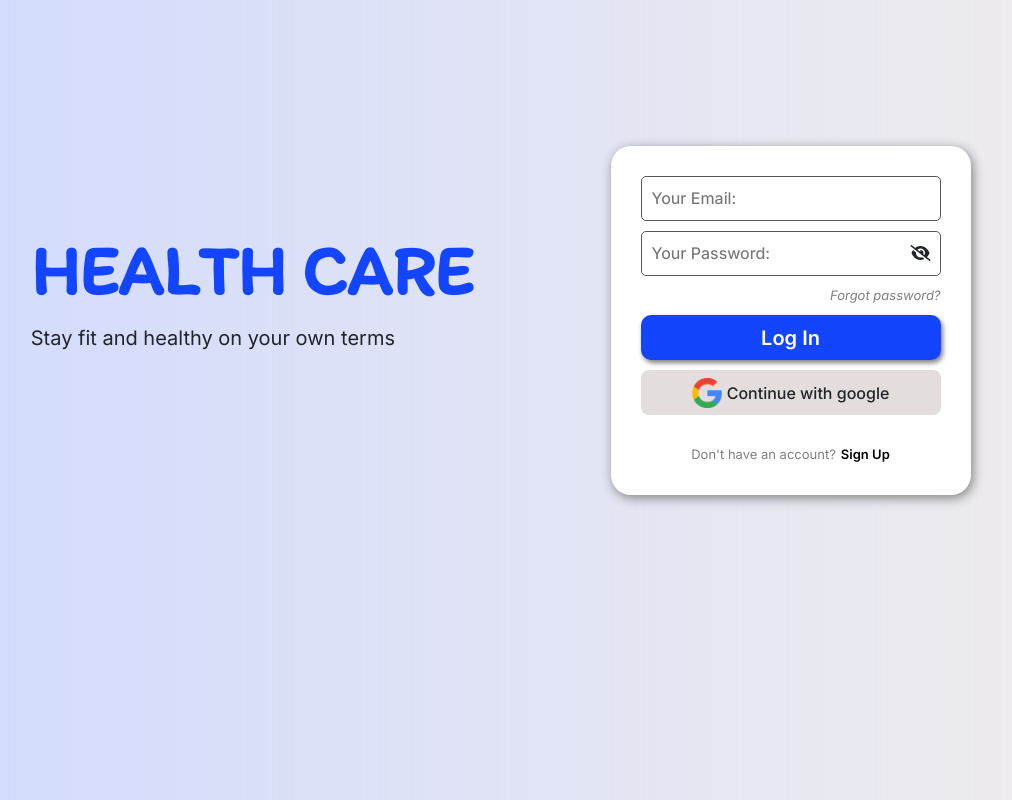
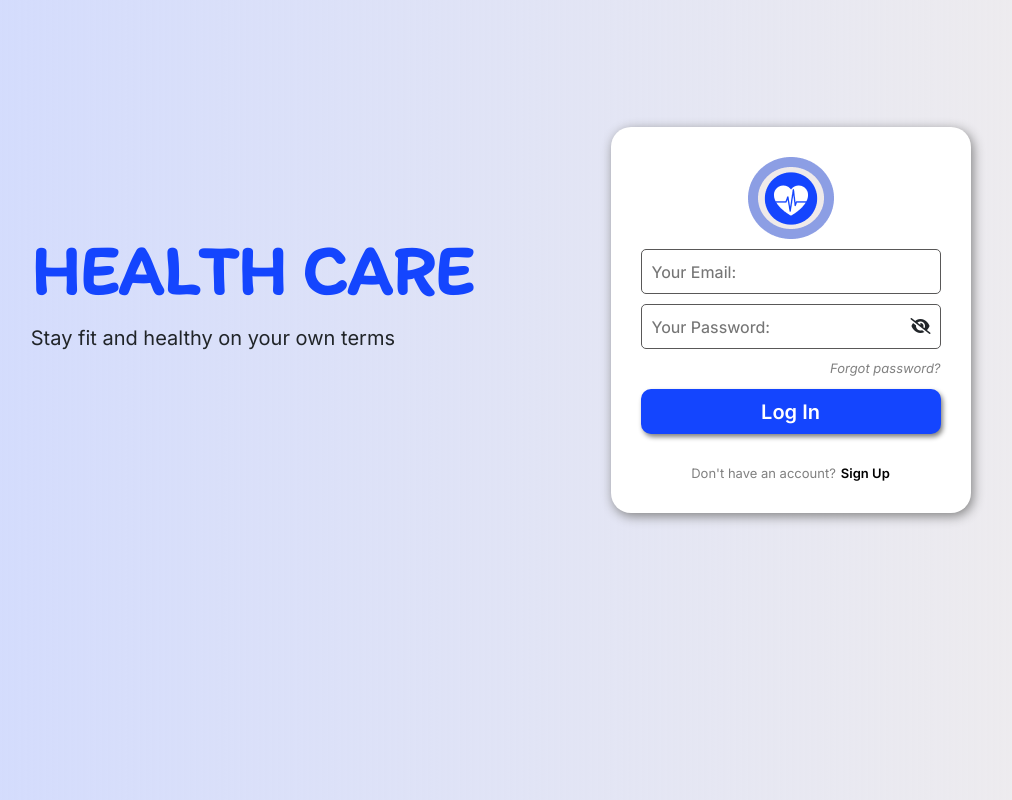
Before and after one commit to NguyenTanDung-2004/Project1_NutritionAndExerciseRecommendationSystem, a React (Create React App) app in the folder frontend-project1/: page /account in a window 1280 px wide. Shown: the whole page, without its empty margins (152-1164 px from the left). Built offline with nearby package versions, Linux system fonts and the light colour scheme.

Commit message:
complete

```diff
--- a/frontend-project1/package.json
+++ b/frontend-project1/package.json
@@ -6,6 +6,7 @@
     "@testing-library/jest-dom": "^5.17.0",
     "@testing-library/react": "^13.4.0",
     "@testing-library/user-event": "^13.5.0",
+    "bootstrap": "^5.3.3",
     "react": "^18.3.1",
     "react-dom": "^18.3.1",
     "react-router-dom": "^6.26.1",
--- a/frontend-project1/public/index.html
+++ b/frontend-project1/public/index.html
@@ -52,5 +52,9 @@
       To begin the development, run `npm start` or `yarn start`.
       To create a production bundle, use `npm run build` or `yarn build`.
     -->
+      <!-- Bootstrap JS and dependencies -->
+    <script src="https://code.jquery.com/jquery-3.5.1.slim.min.js"></script>
+    <script src="https://cdn.jsdelivr.net/npm/@popperjs/core@2.9.1/dist/umd/popper.min.js"></script>
+    <script src="https://stackpath.bootstrapcdn.com/bootstrap/4.5.2/js/bootstrap.min.js"></script>
   </body>
 </html>
--- a/frontend-project1/src/component/account/FormLogin.js
+++ b/frontend-project1/src/component/account/FormLogin.js
@@ -4,6 +4,7 @@ import "../../css/account/FormLogin.css"
 import { EmailContext, PasswordContext, SignUpContext } from "../../context/account/Context";
 import DivBlur from "./DivBlur";
 import { RequestLogin } from "../../request/account/RequestLogin";
+import imageLogo from "../../img/account/logo.png"
 function CreateFormLogin(){
 
     var iEye = useRef(null);
@@ -55,6 +56,7 @@ function CreateFormLogin(){
     return (
         <div class="divRight">
             <div class="divFormLogin">
+            <img src={imageLogo}></img>
                 <div class="divInputEmail divInput">
                     <p class="pError">Your account is not exist!</p>
                     <input placeholder="Your Email:"></input>
@@ -66,10 +68,7 @@ function CreateFormLogin(){
                 </div>
                 <p onClick={() => clickDisplayForgot()}>Forgot password?</p>
                 <button onClick={() => clickLogin()}>Log In</button>
-                <div class="divContinueGoogle div1">
-                    <img src={imageGoogle}></img>
-                    <p>Continue with google</p>
-                </div>
+
                 <div class="divDontHaveAccount div1 ">
                     <p>Don't have an account?</p>
                     <p onClick={clickSignUp} class="pSignUp">Sign Up</p>
```
Also changed, not shown: frontend-project1/src/img/account/logo.png (added), 1 other file (tests, documents, lock files or other folders).
